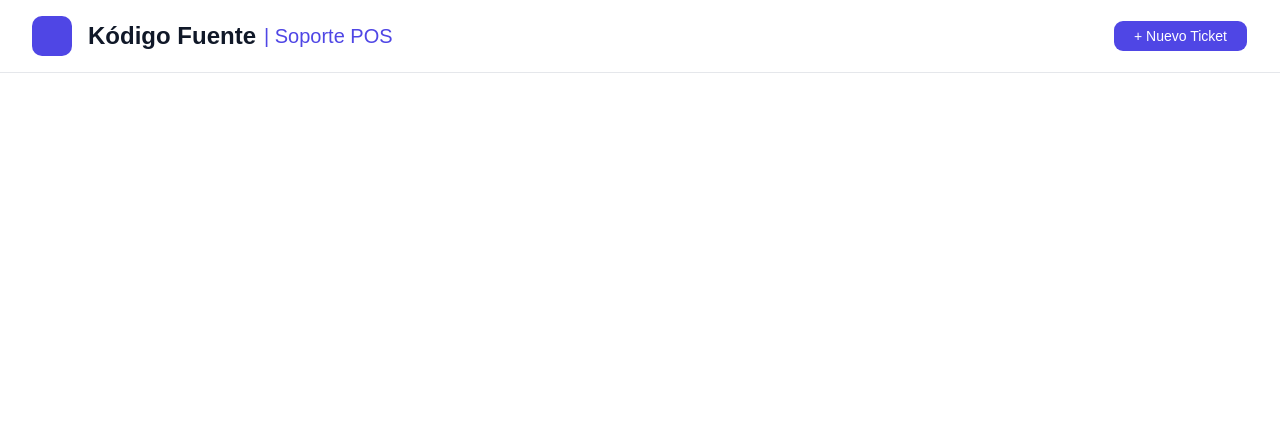
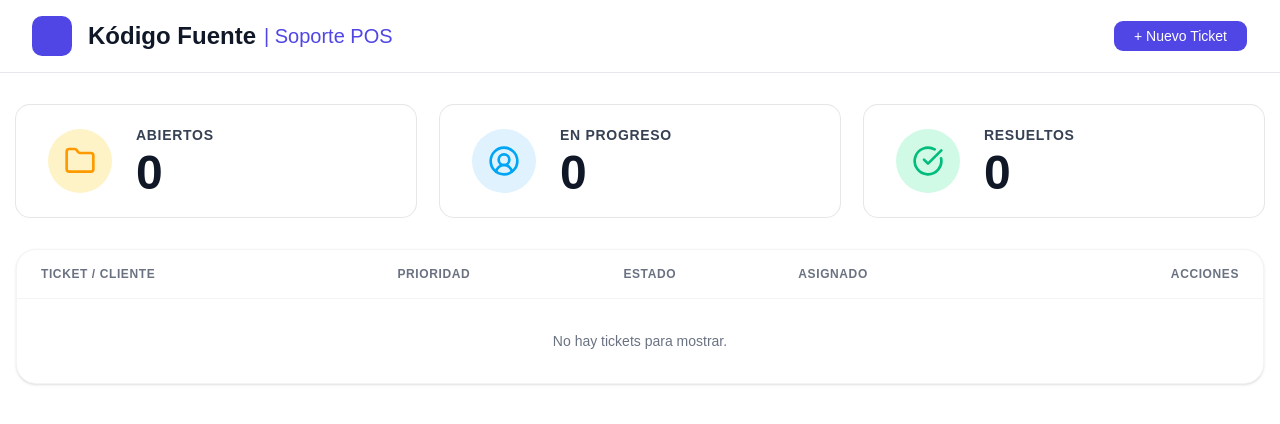
Before and after one commit to tonguiino/kodigo-incidents, a React app in the folder frontend/: page / in a window 1280 px wide. Shown: the top 424 px of the page. Built offline with nearby package versions, Linux system fonts and the light colour scheme; the HTML template or start-up script is replaced by a standard one.

Commit message:
feat:Implementar el diseño del panel de control con los componentes TicketTable y StatsCards.

```diff
--- a/frontend/src/App.jsx
+++ b/frontend/src/App.jsx
@@ -1,6 +1,8 @@
 import { useState } from 'react'
 import './App.css'
 import Header from './components/header/Header'
+import StatsCards from './components/statsCards/StatsCards'
+import TicketTable from './components/ticketTable/TicketTable'
 
 
 function App() {
@@ -9,6 +11,10 @@ function App() {
   return (
     <>
       <Header />
+      <main className="max-w-7xl mx-auto px-4 py-8 space-y-8 w-full">
+        <StatsCards />
+        <TicketTable />
+      </main>
     </>
   )
 }
--- a/frontend/src/components/statsCards/StatsCards.jsx
+++ b/frontend/src/components/statsCards/StatsCards.jsx
@@ -1,9 +1,62 @@
-import React from 'react'
+import React from 'react';
+import { Card, CardContent } from "@/components/ui/card";
+import { Folder, CircleUserRound, CheckCircle } from "lucide-react";
 
-const StatsCards = () => {
+const StatsCards = ({ counters = {} }) => {
+  const stats = [
+    {
+      label: 'ABIERTOS',
+      value: counters.abiertos || 0,
+      icon: Folder,
+      color: 'yellow'
+    },
+    {
+      label: 'EN PROGRESO',
+      value: counters.en_progreso || 0,
+      icon: CircleUserRound,
+      color: 'blue'
+    },
+    {
+      label: 'RESUELTOS',
+      value: counters.resueltos || 0,
+      icon: CheckCircle,
+      color: 'green'
+    }
+  ];
+
+  const iconColors = {
+    yellow: 'text-amber-500',
+    blue: 'text-sky-500',
+    green: 'text-emerald-500'
+  };
+
+  const bgColors = {
+    yellow: 'bg-amber-100',
+    blue: 'bg-sky-100',
+    green: 'bg-emerald-100'
+  };
+
   return (
-    <div>StatsCards</div>
-  )
-}
+    <div className="grid grid-cols-1 md:grid-cols-3 gap-6">
+      {stats.map((stat) => (
+        <Card key={stat.label}>
+          <CardContent className="p-8 h-20 flex items-center gap-6">
+            <div className={`p-4 rounded-full ${bgColors[stat.color]}`}>
+              <stat.icon className={`w-8 h-8 ${iconColors[stat.color]}`} />
+            </div>
+            <div>
+              <p className="text-sm font-semibold text-gray-700 tracking-wider">
+                {stat.label}
+              </p>
+              <h3 className="text-5xl font-bold text-gray-900 mt-1">
+                {stat.value}
+              </h3>
+            </div>
+          </CardContent>
+        </Card>
+      ))}
+    </div>
+  );
+};
 
-export default StatsCards
+export default StatsCards;
--- /dev/null
+++ b/frontend/src/components/ticketTable/TicketTable.jsx
@@ -0,0 +1,98 @@
+import React from 'react';
+import {
+  Table,
+  TableBody,
+  TableCell,
+  TableHead,
+  TableHeader,
+  TableRow,
+} from "@/components/ui/table";
+import { Badge } from "@/components/ui/badge";
+import { Button } from "@/components/ui/button";
+import { ArrowRight, Trash2 } from "lucide-react";
+
+const TicketTable = ({ tickets = [] }) => {
+
+  const priorityStyles = {
+    'Crítico': 'bg-red-100 text-red-700 hover:bg-red-100 border-transparent',
+    'Alto': 'bg-orange-100 text-orange-700 hover:bg-orange-100 border-transparent',
+    'Medio': 'bg-blue-100 text-blue-700 hover:bg-blue-100 border-transparent',
+    'Bajo': 'bg-gray-100 text-gray-700 hover:bg-gray-100 border-transparent',
+  };
+
+  const statusStyles = {
+    'Resuelto': 'bg-green-100 text-green-700 hover:bg-green-100 border-transparent',
+    'En progreso': 'bg-blue-100 text-blue-700 hover:bg-blue-100 border-transparent',
+    'Abierto': 'bg-amber-100 text-amber-700 hover:bg-amber-100 border-transparent',
+  };
+
+  return (
+    <div className="rounded-[1.25rem] border border-gray-100 bg-white shadow-sm overflow-hidden">
+      <Table>
+        <TableHeader>
+          <TableRow className="hover:bg-transparent border-b-gray-100">
+            <TableHead className="font-semibold text-gray-500 text-xs tracking-wider py-4 pl-6">TICKET / CLIENTE</TableHead>
+            <TableHead className="font-semibold text-gray-500 text-xs tracking-wider py-4">PRIORIDAD</TableHead>
+            <TableHead className="font-semibold text-gray-500 text-xs tracking-wider py-4">ESTADO</TableHead>
+            <TableHead className="font-semibold text-gray-500 text-xs tracking-wider py-4">ASIGNADO</TableHead>
+            <TableHead className="font-semibold text-gray-500 text-xs tracking-wider py-4 text-right pr-6">ACCIONES</TableHead>
+          </TableRow>
+        </TableHeader>
+        <TableBody>
+          {/* Si el array de la API llega vacío, mostramos este mensaje */}
+          {tickets.length === 0 ? (
+            <TableRow>
+              <TableCell colSpan={5} className="py-8 text-center text-gray-500 font-medium">
+                No hay tickets para mostrar.
+              </TableCell>
+            </TableRow>
+          ) : (
+            tickets.map((ticket) => (
+              <TableRow key={ticket.id} className="border-b-gray-50 hover:bg-gray-50/50 transition-colors">
+                <TableCell className="py-4 pl-6">
+                  <div className="flex flex-col">
+                    <span className="font-bold text-gray-900 text-[15px]">{ticket.title}</span>
+                    <span className="text-gray-500 text-sm mt-0.5">{ticket.client}</span>
+                  </div>
+                </TableCell>
+
+                <TableCell className="py-4">
+                  <Badge variant="outline" className={`px-3 py-1 font-semibold rounded-full ${priorityStyles[ticket.priority]}`}>
+                    {ticket.priority}
+                  </Badge>
+                </TableCell>
+
+                <TableCell className="py-4">
+                  <Badge variant="outline" className={`px-3 py-1 font-semibold rounded-full ${statusStyles[ticket.status]}`}>
+                    {ticket.status}
+                  </Badge>
+                </TableCell>
+
+                <TableCell className="py-4 text-gray-600 text-sm">
+                  {ticket.user?.name || 'Sin asignar'}
+                </TableCell>
+
+                <TableCell className="py-4 pr-6 text-right">
+                  <div className="flex items-center justify-end gap-2">
+                    {ticket.status !== 'Resuelto' && (
+                      <Button variant="ghost" size="icon" className="h-8 w-8 text-brand hover:text-brand hover:bg-brand/10">
+                        <ArrowRight className="h-5 w-5" />
+                      </Button>
+                    )}
+                    {ticket.status === 'Abierto' && (
+                      <Button variant="ghost" size="icon" className="h-8 w-8 text-red-500 hover:text-red-600 hover:bg-red-50">
+                        <Trash2 className="h-5 w-5" />
+                      </Button>
+                    )}
+                  </div>
+                </TableCell>
+              </TableRow>
+            ))
+          )}
+        </TableBody>
+      </Table>
+    </div>
+  );
+};
+
+export default TicketTable;
--- /dev/null
+++ b/frontend/src/components/ui/card.jsx
@@ -0,0 +1,114 @@
+import * as React from "react"
+
+import { cn } from "@/lib/utils"
+
+function Card({
+  className,
+  size = "default",
+  ...props
+}) {
+  return (
+    <div
+      data-slot="card"
+      data-size={size}
+      className={cn(
+        "group/card flex flex-col gap-4 overflow-hidden rounded-xl bg-card py-4 text-sm text-card-foreground ring-1 ring-foreground/10 has-data-[slot=card-footer]:pb-0 has-[>img:first-child]:pt-0 data-[size=sm]:gap-3 data-[size=sm]:py-3 data-[size=sm]:has-data-[slot=card-footer]:pb-0 *:[img:first-child]:rounded-t-xl *:[img:last-child]:rounded-b-xl",
+        className
+      )}
+      {...props} />
+  );
+}
+
+function CardHeader({
+  className,
+  ...props
+}) {
+  return (
+    <div
+      data-slot="card-header"
+      className={cn(
+        "group/card-header @container/card-header grid auto-rows-min items-start gap-1 rounded-t-xl px-4 group-data-[size=sm]/card:px-3 has-data-[slot=card-action]:grid-cols-[1fr_auto] has-data-[slot=card-description]:grid-rows-[auto_auto] [.border-b]:pb-4 group-data-[size=sm]/card:[.border-b]:pb-3",
+        className
+      )}
+      {...props} />
+  );
+}
+
+function CardTitle({
+  className,
+  ...props
+}) {
+  return (
+    <div
+      data-slot="card-title"
+      className={cn(
+        "font-heading text-base leading-snug font-medium group-data-[size=sm]/card:text-sm",
+        className
+      )}
+      {...props} />
+  );
+}
+
+function CardDescription({
+  className,
+  ...props
+}) {
+  return (
+    <div
+      data-slot="card-description"
+      className={cn("text-sm text-muted-foreground", className)}
+      {...props} />
+  );
+}
+
+function CardAction({
+  className,
+  ...props
+}) {
+  return (
+    <div
+      data-slot="card-action"
+      className={cn(
+        "col-start-2 row-span-2 row-start-1 self-start justify-self-end",
+        className
+      )}
+      {...props} />
+  );
+}
+
+function CardContent({
+  className,
+  ...props
+}) {
+  return (
+    <div
+      data-slot="card-content"
+      className={cn("px-4 group-data-[size=sm]/card:px-3", className)}
+      {...props} />
+  );
+}
+
+function CardFooter({
+  className,
+  ...props
+}) {
+  return (
+    <div
+      data-slot="card-footer"
+      className={cn(
+        "flex items-center rounded-b-xl border-t bg-muted/50 p-4 group-data-[size=sm]/card:p-3",
+        className
+      )}
+      {...props} />
+  );
+}
+
+export {
+  Card,
+  CardHeader,
+  CardFooter,
+  CardTitle,
+  CardAction,
+  CardDescription,
+  CardContent,
+}
```
